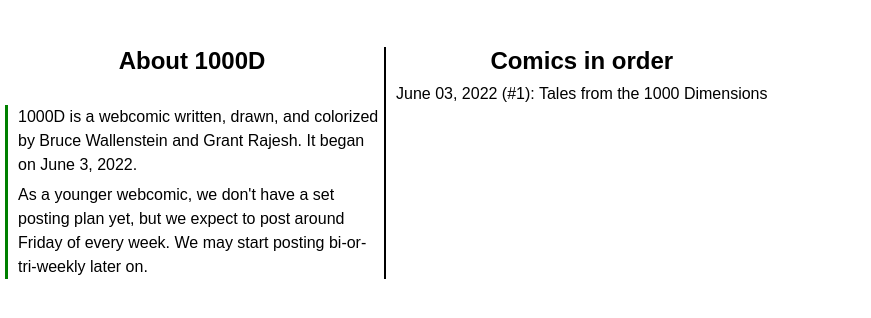
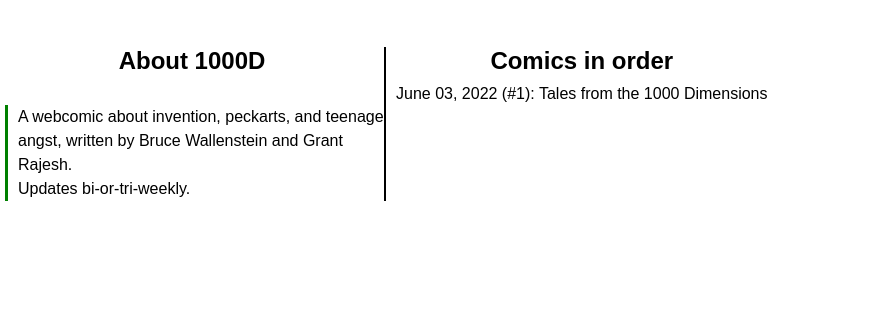
Before and after one commit to BruceWallenstein/1000D, a plain HTML site: page index.html in a window 1280 px wide. Shown: the part 80-398 px from the top of the page, without its empty margins (0-871 px from the left). Drawn offline with Linux system fonts and the light colour scheme.

Commit message:
Improve the about page

```diff
--- a/index.html
+++ b/index.html
@@ -11,9 +11,9 @@
 			<div id="about">
 				<h2>About 1000D</h2>
 				<div>
-					1000D is a webcomic written, drawn, and colorized by Bruce Wallenstein and Grant Rajesh. It began on June 3, 2022.
-					<div></div>
-					As a younger webcomic, we don't have a set posting plan yet, but we expect to post around Friday of every week. We may start posting bi-or-tri-weekly later on.
+					A webcomic about invention, peckarts, and teenage angst, written by Bruce Wallenstein and Grant Rajesh.
+					<br />
+					Updates bi-or-tri-weekly.
 				</div>
 			</div>
 			<div id = "comiclinks">
```
Also changed, not shown: 1 other file.
